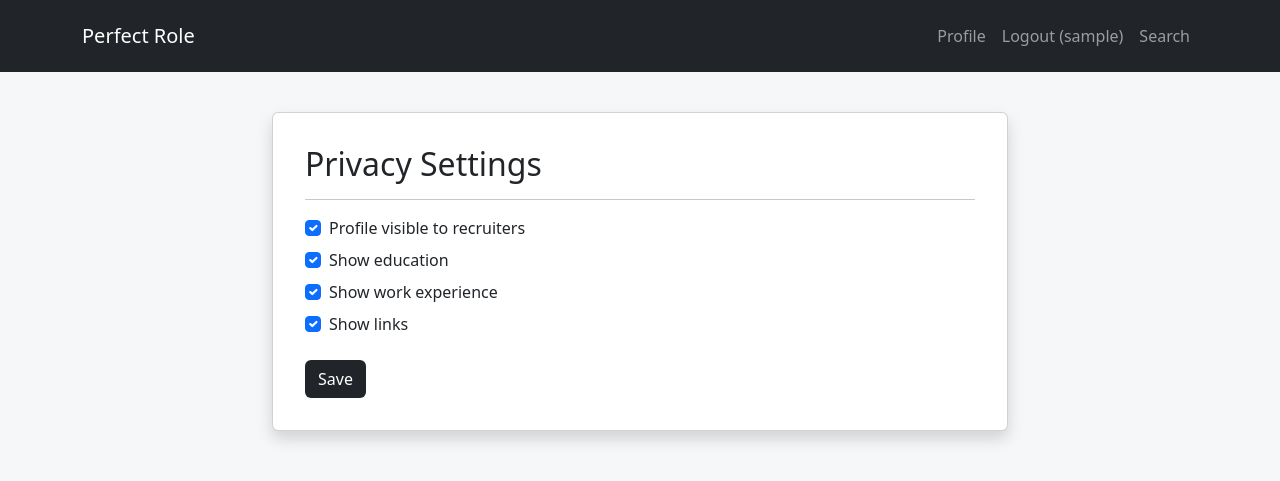
After one commit to CS2340Group5/Project2, a Django app: page /accounts/profile/privacy/ in a window 1280 px wide. The commit adds this page. Shown: the top 481 px of the page. Run offline with Django 5.2, Linux system fonts and the light colour scheme; the visitor is signed in with stand-in values (Sample User, id 1).

Commit message:
SCRUM-19 Job seeker privacy options

```diff
--- a/perfect_role/accounts/forms.py
+++ b/perfect_role/accounts/forms.py
@@ -57,3 +57,19 @@ class SocialLinkForm(forms.ModelForm):
         super(SocialLinkForm, self).__init__(*args, **kwargs)
         for field in self.fields.values():
             field.widget.attrs.update({'class': 'form-control'})
+
+class PrivacyForm(forms.ModelForm):
+    class Meta:
+        model = GenericUser
+        fields = ('is_public', 'show_education', 'show_experience', 'show_links')
+        labels = {
+            'is_public': 'Profile visible to recruiters',
+            'show_education': 'Show education',
+            'show_experience': 'Show work experience',
+            'show_links': 'Show links',
+        }
+
+    def __init__(self, *args, **kwargs):
+        super(PrivacyForm, self).__init__(*args, **kwargs)
+        for field in self.fields.values():
+            field.widget.attrs.update({'class': 'form-check-input'})
--- a/perfect_role/accounts/models.py
+++ b/perfect_role/accounts/models.py
@@ -31,6 +31,12 @@ class GenericUser(AbstractUser):
 
     headline = models.TextField(max_length=150, blank=True)
     skills = models.CharField(max_length=255, blank=True)
+
+    # Privacy options: what recruiters can see on this profile
+    is_public = models.BooleanField(default=True)
+    show_education = models.BooleanField(default=True)
+    show_experience = models.BooleanField(default=True)
+    show_links = models.BooleanField(default=True)
     def __str__(self):
         return f"{super().__str__()} - Role: {self.role}"
 
--- /dev/null
+++ b/perfect_role/accounts/templates/accounts/privacy.html
@@ -0,0 +1,27 @@
+{% extends 'base.html' %}
+{% block content %}
+<div class="p-3 mt-4">
+  <div class="container">
+    <div class="row justify-content-center">
+      <div class="col-md-8">
+        <div class="card shadow p-3 mb-4 rounded">
+          <div class="card-body">
+            <h2>Privacy Settings</h2>
+            <hr />
+            <form method="POST">
+              {% csrf_token %}
+              {% for field in template_data.form %}
+              <div class="form-check mb-2">
+                {{ field }}
+                <label class="form-check-label" for="{{ field.id_for_label }}">{{ field.label }}</label>
+              </div>
+              {% endfor %}
+              <button type="submit" class="btn bg-dark text-white mt-3">Save</button>
+            </form>
+          </div>
+        </div>
+      </div>
+    </div>
+  </div>
+</div>
+{% endblock content %}
--- a/perfect_role/accounts/urls.py
+++ b/perfect_role/accounts/urls.py
@@ -5,6 +5,8 @@ urlpatterns = [
     path('login/', views.login, name='accounts.login'),
     path('logout/', views.logout, name='accounts.logout'),
     path('profile/', views.profile, name='accounts.profile'),
+    path('profile/<uuid:id>/', views.profile, name='accounts.profile_view'),
+    path('profile/privacy/', views.privacy, name='accounts.privacy'),
     path('profile/edit/', views.edit_profile, name='accounts.edit_profile'),
     path('profile/links/add/', views.add_link, name='accounts.add_link'),
     path('profile/links/<int:id>/delete/', views.delete_link, name='accounts.delete_link'),
--- a/perfect_role/accounts/views.py
+++ b/perfect_role/accounts/views.py
@@ -1,5 +1,5 @@
-from .forms import GenericUserCreationForm, CustomErrorList, ProfileForm, SocialLinkForm
-from .models import SocialLink
+from .forms import GenericUserCreationForm, CustomErrorList, ProfileForm, SocialLinkForm, PrivacyForm
+from .models import SocialLink, GenericUser
 from django.shortcuts import get_object_or_404
 from django.shortcuts import render
 from django.shortcuts import redirect
@@ -44,11 +44,16 @@ def logout(request):
     return redirect('home.index')
 
 @login_required
-def profile(request):
+def profile(request, id=None):
+    if id is None:
+        profile_user = request.user
+    else:
+        profile_user = get_object_or_404(GenericUser, id=id)
     template_data = {}
     template_data['title'] = 'Profile'
-    template_data['profile_user'] = request.user
-    template_data['links'] = request.user.sociallinks.all()
+    template_data['profile_user'] = profile_user
+    template_data['links'] = profile_user.sociallinks.all()
+    template_data['is_owner'] = profile_user == request.user
     return render(request, 'accounts/profile.html', {'template_data': template_data})
 
 @login_required
@@ -86,3 +91,16 @@ def delete_link(request, id):
     link = get_object_or_404(SocialLink, id=id, user=request.user)
     link.delete()
     return redirect('accounts.edit_profile')
+
+@login_required
+def privacy(request):
+    template_data = {}
+    template_data['title'] = 'Privacy Settings'
+    if request.method == 'GET':
+        template_data['form'] = PrivacyForm(instance=request.user)
+        return render(request, 'accounts/privacy.html', {'template_data': template_data})
+    elif request.method == 'POST':
+        form = PrivacyForm(request.POST, instance=request.user)
+        if form.is_valid():
+            form.save()
+        return redirect('accounts.profile')
```
Also changed, not shown: perfect_role/accounts/templates/accounts/profile.html (+13 -0 lines), perfect_role/accounts/migrations/0006_genericuser_is_public_genericuser_show_education_and_more.py (added).
